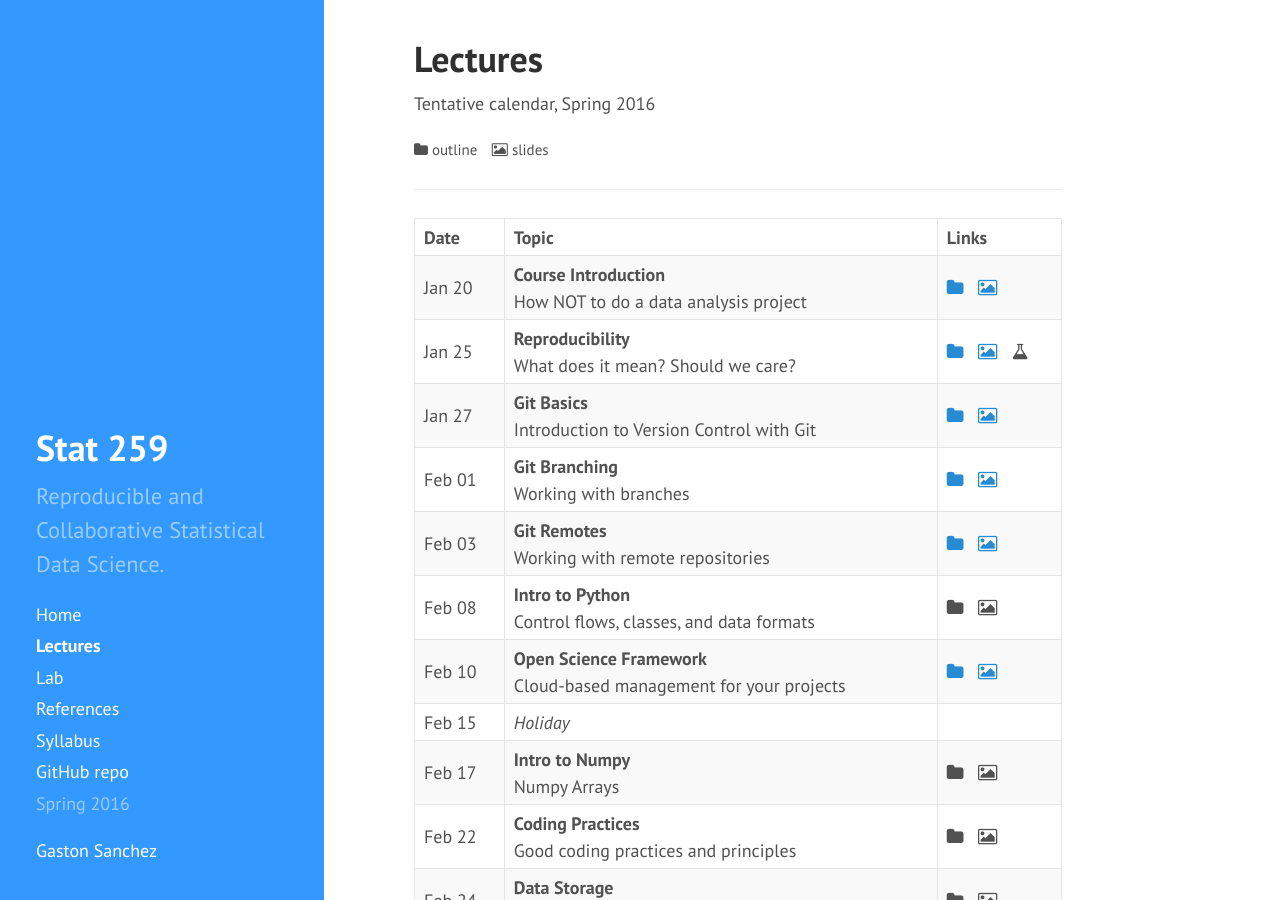
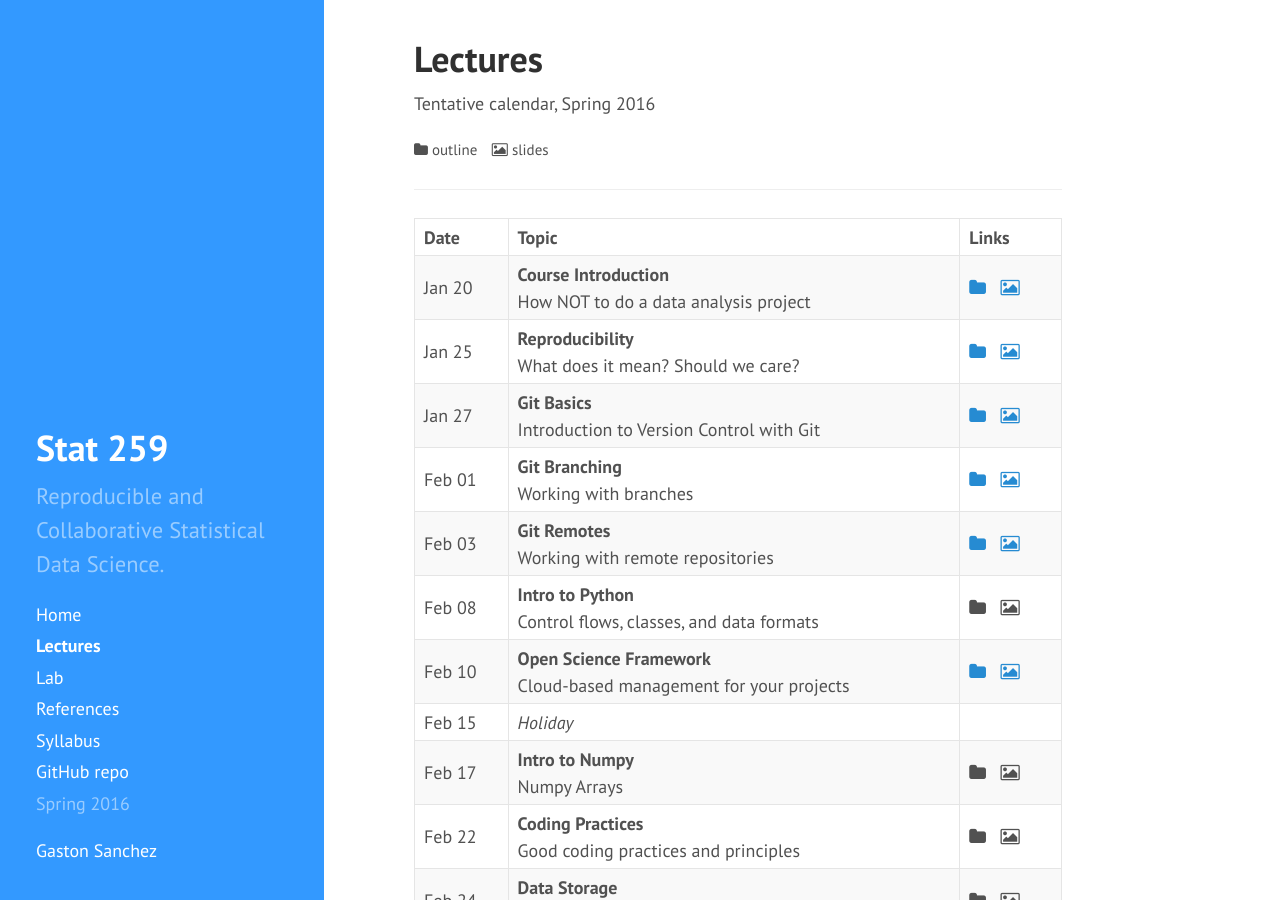
Before and after one commit to gastonstat/relic-stat259, a Jekyll site: the page built from lectures/index.md, in a window 1280 px wide and 900 px high. Built offline with Jekyll 4.4.1, drawn with Linux system fonts in a browser that asks for light colours; nearby versions of some CDN libraries.

Commit message:
lectures: removed flask icon in calendar Reproducibility lecture

```diff
--- a/lectures/index.md
+++ b/lectures/index.md
@@ -37,8 +37,6 @@ Tentative calendar, Spring 2016
         <a href="02-reproducibility"><i class="fa fa-folder"></i></a>
         &nbsp;
         <a href="https://docs.google.com/presentation/d/1MY-XluG_7gTa32m7nDxMl_V0XRUw1_yhohnAXXW2ziE/pub?start=false&loop=false&delayms=3000" target="_blank"><i class="fa fa-picture-o"></i></a>
-        &nbsp;
-        <i class="fa fa-flask"></i>
       </td>
     </tr>
     <tr>
```
